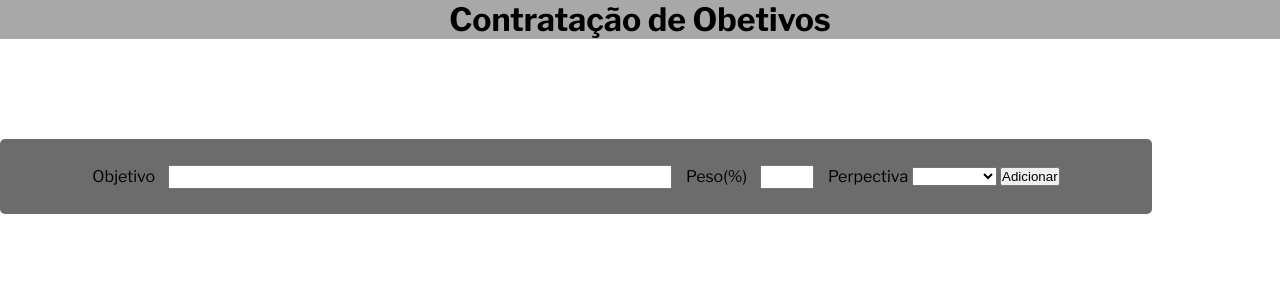
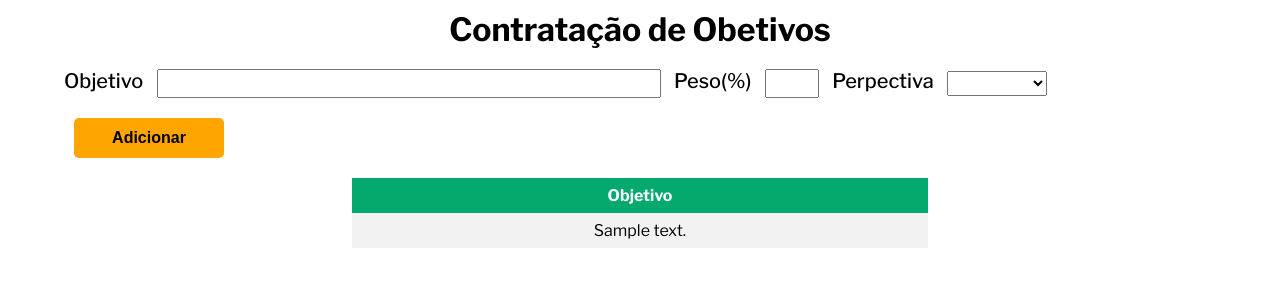
Before and after one commit to matheusCCO/Superacao3.0, a PHP site: page /frontEnd/pages/telaEscolerObjtivos.php in a window 1280 px wide. Shown: the part 64-364 px from the top of the page. Run offline with PHP 8.4, Linux system fonts and the light colour scheme; the visitor is signed in with stand-in values (Sample User, id 1); tables that the repository leaves empty or names only in its code hold one stand-in row (values such as "Sample post").

Commit message:
função da inserir e mostrar objetivos foi criada

```diff
--- a/backEnd/servidor/server.php
+++ b/backEnd/servidor/server.php
@@ -37,7 +37,7 @@ function login($connect)
 function buscaAvaliador360($connect)
 {
     if (isset($_GET['buscaAvaliador360'])) {
-        $nome =  mysqli_real_escape_string($connect, $_GET['nome']);;
+        $nome =  mysqli_real_escape_string($connect, $_GET['nome']);
         $query = "SELECT * FROM colaborador WHERE NOME = '$nome'";
         $action = mysqli_query($connect, $query);
         $results = mysqli_fetch_assoc($action);
@@ -70,3 +70,36 @@ function  meusAvaliadores($connect){
 	$results = mysqli_fetch_all($action, MYSQLI_ASSOC);
 	return $results;
 }
+
+
+function addObjetivos($connect, $id_colaborador){
+    if(isset($_GET['adicionar'])){
+        $limiteDeObjetivos = quantidadeDeObjetivos($connect, $id_colaborador);
+        if($limiteDeObjetivos >= 5){
+            echo "<h3 class='retornoAlerta'>Maxino de objetivos atingidos .</h3>";
+        } else{
+        $add = mysqli_real_escape_string($connect, $_GET['objetivo']);
+        $query= "INSERT objetivo (ID_OBJETIVO, DESCRICAO_OBJETIVO, ID_COLABORADOR) VALUES (NULL, '$add', '$id_colaborador')";
+        $execute = mysqli_query($connect, $query);
+        if ($execute) {
+            echo "<div class= 'retornoSucceso'><h3 class='msg'>Objetivo adicionado com sucesso.</h3></div>";
+            //header("location: ../../frontEnd/pages/telaEscolerAvaliadores360.php");
+        } else {
+            echo "<h3 class='retornoErro'>Erro ao adicionar.</h3>";
+        }
+    }
+    }
+}
+function mostrarMeusObjetivos($connect, $id_colaborador){
+    $query = "SELECT DESCRICAO_OBJETIVO FROM objetivo WHERE ID_COLABORADOR = '$id_colaborador'";
+    $action = mysqli_query( $connect, $query );
+    $results = mysqli_fetch_all($action, MYSQLI_ASSOC);
+    return $results;
+}
+
+function quantidadeDeObjetivos($connect, $id_colaborador){
+    $query = "SELECT DESCRICAO_OBJETIVO FROM objetivo WHERE ID_COLABORADOR = '$id_colaborador'";
+    $action = mysqli_query( $connect, $query );
+    $results = mysqli_fetch_all($action, MYSQLI_ASSOC);
+    return count($results);
+}
--- a/frontEnd/pages/telaEscolerObjtivos.php
+++ b/frontEnd/pages/telaEscolerObjtivos.php
@@ -1,4 +1,4 @@
-<?php require_once "../../backEnd/servidor/server.php";?>
+<?php require_once "../../backEnd/servidor/server.php"; session_start()?>
 
 <!DOCTYPE html>
 <html lang="en">
@@ -14,23 +14,54 @@
 
     <main>
         <section>
-            <form method="GET">
+            <form method="get">
                 <label>Objetivo</label>
-                <input class="input-obj" type="text" >
+                <input class="input-obj" type="text" name="objetivo">
                 <label>Peso(%)</label>
                 <input type="number" class="input-number">
             <label>Perpectiva</label>
-                <select name="perpectiva">
+                <select class= "input-perpectiva"name="perpectiva" >
                     <option value=""> </option>
                     <option value="pessoa">Pessoa</option>
                     <option value="financeiro">Financeiro</option>
                     <option value="cliente">Cliente</option>
                     <option value="Processo">Processo</option>
                 </select>
-                <input type="submit" nome="adicionar" value="Adicionar">
+                <input class="btn" type="submit" name="adicionar" value="Adicionar">
+
 
             </form>
+
         </section>
+
+            <?php
+                $id_colaborador = $_SESSION['id_colaborador'];
+                addObjetivos($connect, $id_colaborador);
+            ?>
+
+            <section>
+                <div>
+                <table>
+                    <tr>
+                        <th>Objetivo</th>
+                    </tr>
+                <?php
+                    $meusOjetivos = mostrarMeusObjetivos($connect, $id_colaborador);
+
+                    foreach($meusOjetivos as $objetivos){
+                        $objetivo = $objetivos['DESCRICAO_OBJETIVO'];?>
+                    <tr>
+                    <td><?php echo $objetivo; ?></td>
+
+                    </tr>
+
+                <?php } ?>
+
+                </table>
+                </div>
+            </section>
+
+
     </main>
 
 </body>
--- a/frontEnd/style/styleTelaEscolerObjetivos.css
+++ b/frontEnd/style/styleTelaEscolerObjetivos.css
@@ -50,35 +50,114 @@ ul li {
 
 h1{
     width: 100%;
-    background: #a8a8a8;
+    margin: 10px 0 0 0;
     display: flex;
     justify-content: center;
+}
+main{
+    display: flex;
+    flex-direction: column;
+    justify-content: center;
+    align-items: center;
 }
 
 section {
     display: flex;
-    flex-direction: column;
     justify-content: center;
     align-items: center;
     width: 90%;
-    height: 75px;
-    gap: 10px;
-    margin: 100px 0 0 0;
-    background: #6c6c6d;
+    height: auto;
+    margin: 10px 0 0 0;
+
     border-radius: 5px;
 
 }
 
 .input-obj{
     width: 500px;
-    height: 20px;
+    height: 25px;
     margin: 10px;
 }
 .input-number{
     width: 50px;
-    height: 20px;
+    height: 25px;
     margin: 10px;
 }
 .input-number::-webkit-inner-spin-button {
     -webkit-appearance: none;
 }
+.input-perpectiva{
+    width: 100px;
+    height: 25px;
+    margin: 10px;
+}
+.btn {
+    background-color: orange;
+    width: 150px;
+    height: 40px;
+    border-radius: 5px;
+    border-style: none;
+    font-size: 16px;
+    font-weight: 700;
+    text-decoration: #fff;
+    margin: 10px;
+}
+
+label{
+    font-size: 20px;
+    font-weight:500;
+}
+.retornoSucceso{
+    display: flex;
+    justify-content: center;
+    align-items: center;
+    width: 20%;
+    height: 75px;
+    background: #168821ff;
+    color: #fff;
+    border-radius: 5px;
+    margin: 10px 0 0 0;
+}
+.retornoErro{
+    display: flex;
+    justify-content: center;
+    align-items: center;
+    width: 20%;
+    height: 75px;
+    background: #e52207ff;
+    color: #fff;
+    border-radius: 5px;
+    margin: 10px 0 0 0;
+}
+.retornoAlerta{
+    display: flex;
+    justify-content: center;
+    align-items: center;
+    width: auto;
+    height: 75px;
+    background: #ffcd07ff;
+    color: #000000;
+    border-radius: 5px;
+    margin: 10px 0 0 0;
+    padding: 5px;
+}
+div{
+    display: flex;
+    width: 100%;
+    justify-content: center;
+}
+
+table{
+    border-collapse: collapse;
+    width: 50%;
+}
+
+th, td{
+    text-align: center;
+    padding: 8px;
+}
+tr:nth-child(even){background-color: #f2f2f2}
+th {
+    background-color: #04AA6D;
+    color: white;
+  }
```
